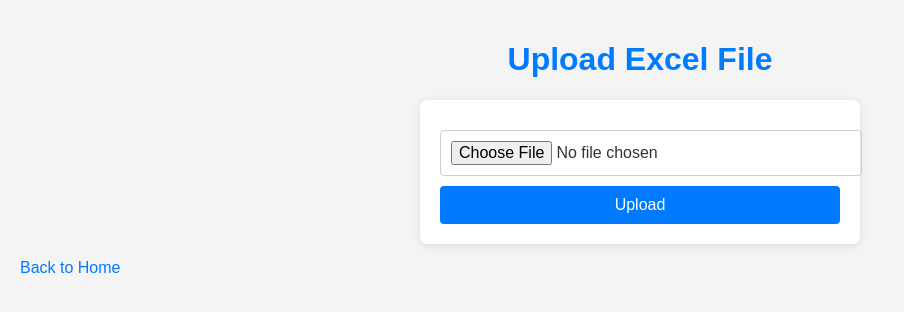
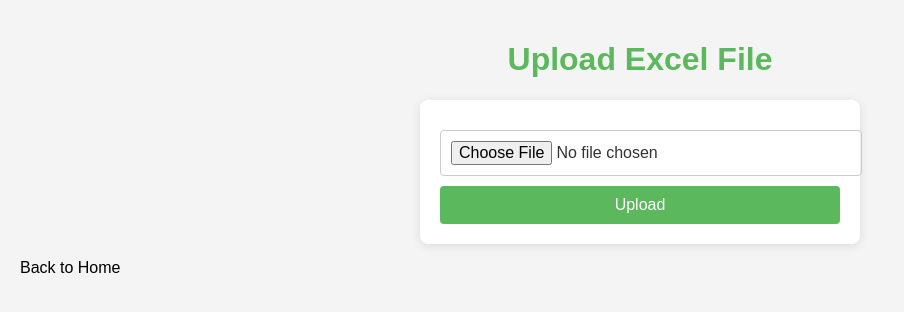
Before and after one commit to sinicoo/Course-Reccomendation-System-using-Pearson-and-Cosine-Similarity, a Flask app: page /admin/upload in a window 1280 px wide. Shown: the top 312 px of the page, without its empty margins (0-904 px from the left). Run offline with Flask 3, Linux system fonts and the light colour scheme; parts of the project's set-up code (start-up, migrations or seed data) failed here and were passed over; some libraries are stand-ins or nearby versions.

Commit message:
Update upload.html

```diff
--- a/templates/upload.html
+++ b/templates/upload.html
@@ -14,7 +14,7 @@
         }
         h1 {
             text-align: center;
-            color: #007bff;
+            color: #5cb85c;
         }
         form {
             max-width: 400px;
@@ -35,7 +35,7 @@
         button {
             width: 100%;
             padding: 10px;
-            background-color: #007bff;
+            background-color: #5cb85c;
             color: white;
             border: none;
             border-radius: 4px;
@@ -50,7 +50,7 @@
             display: inline-block;
             margin-top: 15px;
             text-align: center;
-            color: #007bff;
+            color: black;
             text-decoration: none;
         }
         a:hover {
```
